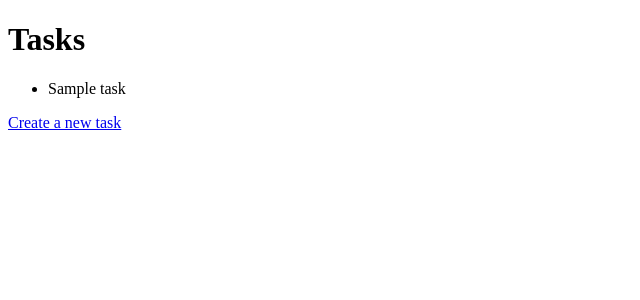
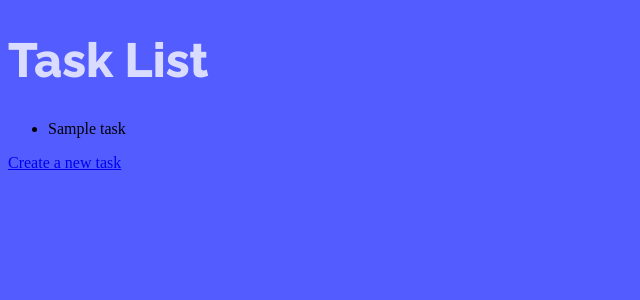
Before and after one commit to marianadacunha/task-list, a Flask app: template templates/tasks.html in a window 1280 px wide. Shown: the top 300 px of the page, without its empty margins (0-640 px from the left). Run offline with Flask 2, Linux system fonts and the light colour scheme; the template is opened without the code that fills it: most values are stand-ins (such as "Sample title", 1, 10 or a date in 2020); style sheets or scripts are compiled from the project's sources.

Commit message:
change SCSS to CSS

```diff
--- /dev/null
+++ b/static/main.css
@@ -0,0 +1,13 @@
+@import url('https://fonts.googleapis.com/css2?family=Raleway:wght@100;200;300;400;500;600;700;800;900&display=swap');
+@import url('https://fonts.googleapis.com/css2?family=Inconsolata:wght@200;300;400;500;600;700;800;900&display=swap');
+
+body {
+  background-color: #525CFF;
+}
+
+h1 {
+  font-family: 'Raleway';
+  font-weight: 800;
+  font-size: 3rem;
+  color: #dadcff;
+}
--- a/static/main.js
+++ /dev/null
@@ -1,6 +0,0 @@
-document.querySelector('#task').onkeyup = function() {
-    if (document.querySelector('#task').value === '') {
-        document.querySelector('#submit').disabled = true;
-    } else {
-        document.querySelector('#submit').disabled = false;
-    }
--- a/templates/layout.html
+++ b/templates/layout.html
@@ -5,7 +5,7 @@
      <meta name="viewport" content="width=device-width, initial-scale=1.0">
      <link href="../static/main.css" rel="stylesheet">
      <link rel="shortcut icon" type="image/png" href="../static/favicon.png"/>
-     <title>myTasks</title>
+     <title>My Task List</title>
  </head>
  <body>
      {% block body %}
--- a/templates/tasks.html
+++ b/templates/tasks.html
@@ -1,7 +1,7 @@
 {% extends "layout.html" %}
 
 {% block body %}
-    <h1>Tasks</h1>
+    <h1>Task List</h1>
     <ul>
         {% for task in allTasks %}
             <li>{{ task }}</li>
```
Also changed, not shown: static/main.scss (deleted), 2 other files.
